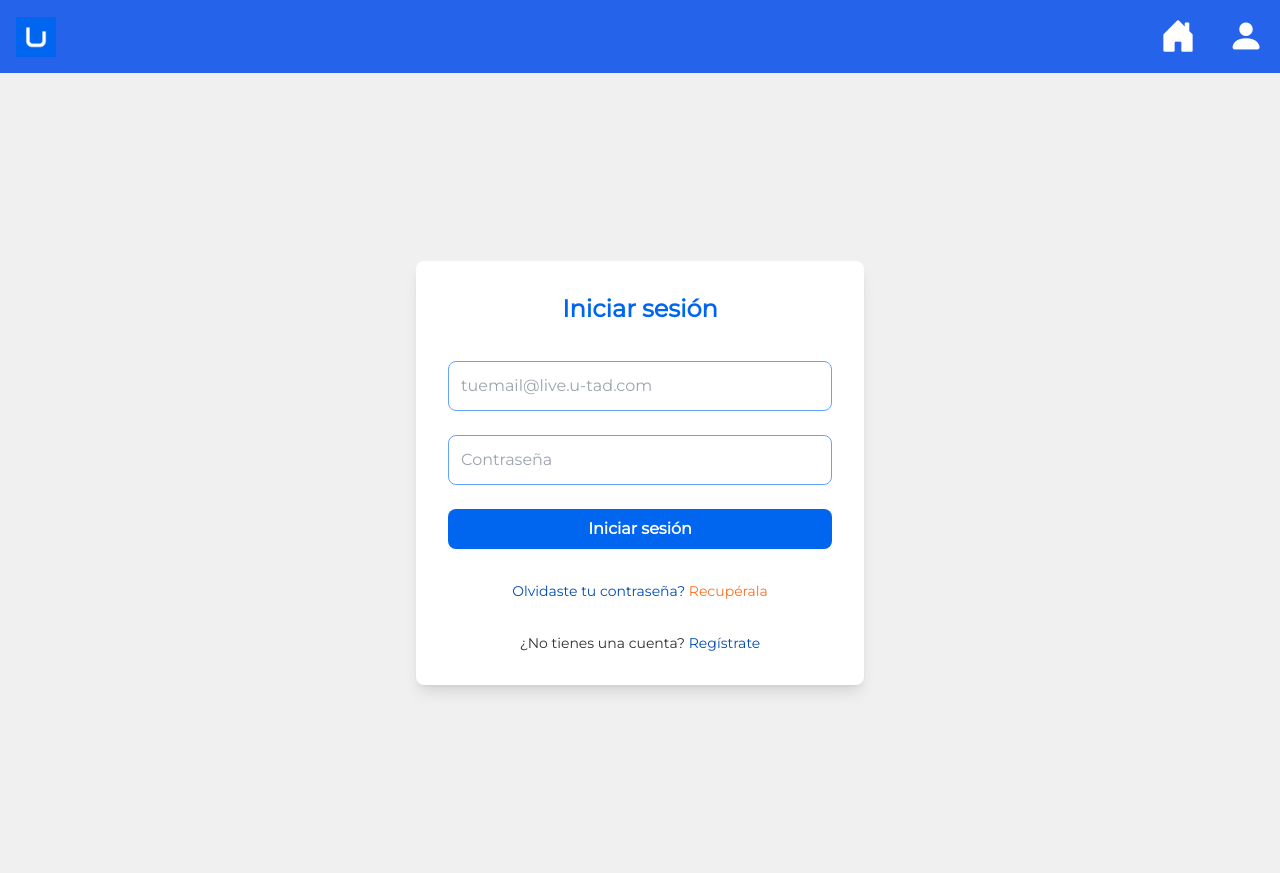
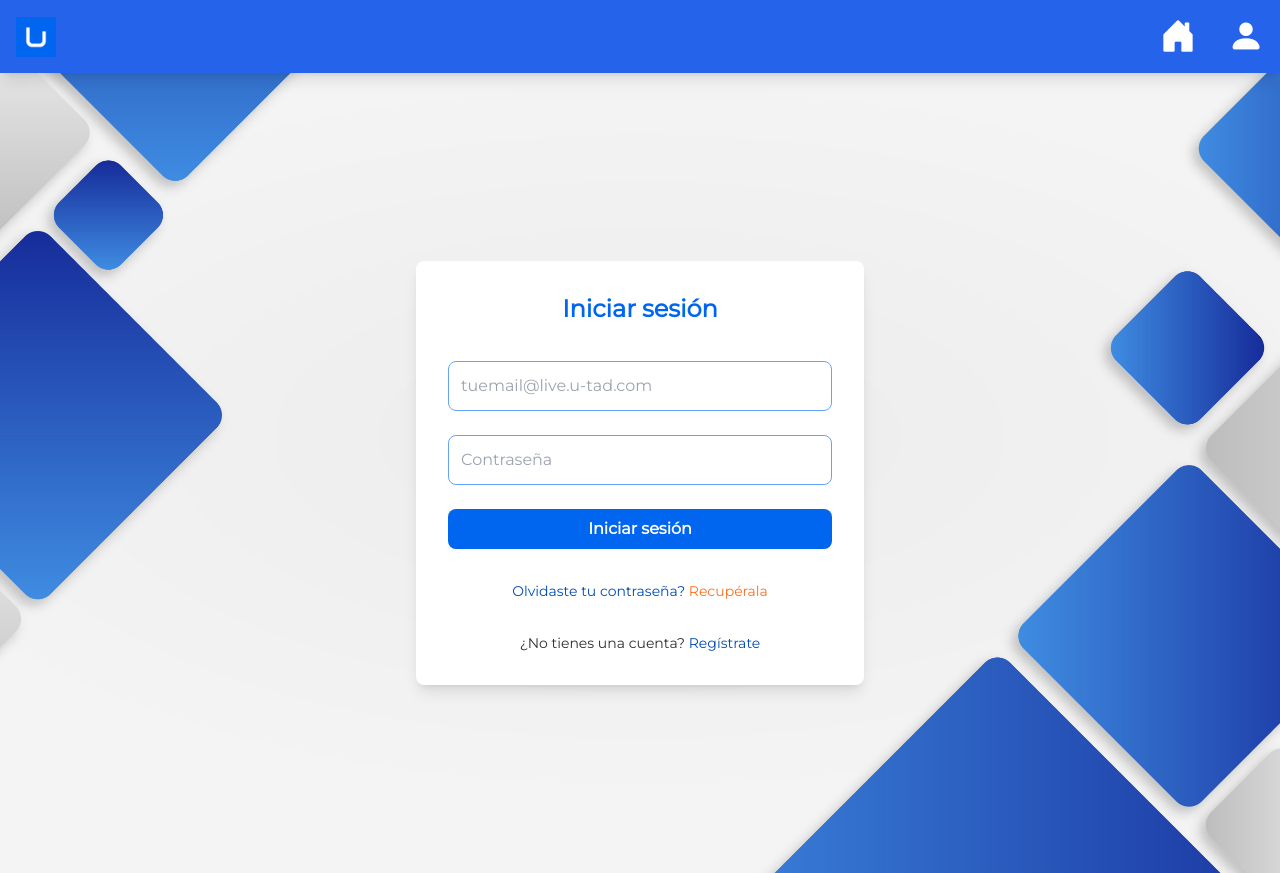
Before and after one commit to U-tad-ASISTENTE-CARRERA/Frontend, a Next.js app in the folder frontend/: page /login in a window 1280 px wide. Built offline with nearby package versions, Linux system fonts and the light colour scheme.

Commit message:
fondo añadido en mis páginas

```diff
--- a/frontend/src/app/data_complete/student/[id]/page.js
+++ b/frontend/src/app/data_complete/student/[id]/page.js
@@ -229,7 +229,6 @@ const StudentInitForm = () => {
     <div
       className="flex flex-col items-center min-h-screen px-6 py-10"
       style={{
-        backgroundColor: theme.palette.neutral.hex,
         fontFamily: "Montserrat",
       }}
     >
--- a/frontend/src/app/globals.css
+++ b/frontend/src/app/globals.css
@@ -3,7 +3,6 @@
 @tailwind utilities;
 
 :root {
-  --background: #ffffff;
   --foreground: #171717;
 }
 
@@ -17,6 +16,6 @@
 
 body {
   color: var(--foreground);
-  background: var(--background);
+  background-image: url("/frontend/frontend/public/fondo.jpg");
   font-family: "Montserrat", sans-serif;
 }
--- a/frontend/src/app/layout.js
+++ b/frontend/src/app/layout.js
@@ -1,4 +1,4 @@
-import {Geist, Geist_Mono } from "next/font/google";
+import { Geist, Geist_Mono } from "next/font/google";
 import "./globals.css";
 import Navbar from "./components/navbar";
 
@@ -23,7 +23,13 @@ export const metadata = {
 export default function RootLayout({ children }) {
   return (
     <html lang="es" className={`${geistSans.variable} ${geistMono.variable} `}>
-      <body>
+      <body
+        style={{
+          backgroundImage: "url(/fondo.jpg)",
+          backgroundSize: "cover",
+          backgroundPosition: "center",
+        }}
+      >
         <Navbar />
         {children}
       </body>
--- a/frontend/src/app/login/page.js
+++ b/frontend/src/app/login/page.js
@@ -72,8 +72,7 @@ const Login = () => {
       <div
         className="flex items-center justify-center min-h-screen"
         style={{
-          backgroundColor: theme.palette.neutral.hex,
-          fontFamily: "Montserrat, sans-serif"
+          fontFamily: "Montserrat, sans-serif",
         }}
       >
         <div className="w-full max-w-md p-8 bg-white rounded-lg shadow-lg">
@@ -134,8 +133,8 @@ const Login = () => {
                 (e.currentTarget.style.backgroundColor = theme.palette.dark.hex)
               }
               onMouseOut={(e) =>
-              (e.currentTarget.style.backgroundColor =
-                theme.palette.primary.hex)
+                (e.currentTarget.style.backgroundColor =
+                  theme.palette.primary.hex)
               }
             >
               Iniciar sesión
--- a/frontend/src/app/register/page.js
+++ b/frontend/src/app/register/page.js
@@ -4,6 +4,7 @@ import React, { useState } from "react";
 import { useRouter } from "next/navigation";
 import { theme } from "../constants/theme";
 import "@fontsource/montserrat";
+import "../../../src/app/globals.css";
 
 const Register = () => {
   const [email, setEmail] = useState("");
@@ -67,7 +68,8 @@ const Register = () => {
         localStorage.getItem("token") &&
         localStorage.getItem("user")
       ) {
-        const userRole = data.user.role || JSON.parse(localStorage.getItem("user"))?.role;
+        const userRole =
+          data.user.role || JSON.parse(localStorage.getItem("user"))?.role;
 
         if (userRole === "STUDENT") {
           router.push(`/data_complete/student/${data.user.id}`);
@@ -87,7 +89,6 @@ const Register = () => {
       <div
         className="flex items-center justify-center min-h-screen"
         style={{
-          backgroundColor: theme.palette.neutral.hex,
           fontFamily: "Montserrat",
         }}
       >
--- a/frontend/src/app/reset-password/page.js
+++ b/frontend/src/app/reset-password/page.js
@@ -71,7 +71,6 @@ const Reset = () => {
       <div
         className="flex items-center justify-center min-h-screen"
         style={{
-          backgroundColor: theme.palette.neutral.hex,
           fontFamily: "Montserrat",
         }}
       >
@@ -157,8 +156,8 @@ const Reset = () => {
                 (e.currentTarget.style.backgroundColor = theme.palette.dark.hex)
               }
               onMouseOut={(e) =>
-              (e.currentTarget.style.backgroundColor =
-                theme.palette.primary.hex)
+                (e.currentTarget.style.backgroundColor =
+                  theme.palette.primary.hex)
               }
             >
               Restablecer
```
Also changed, not shown: frontend/public/fondo.jpg (added). Lines whose indentation alone changed are shown as unchanged.
